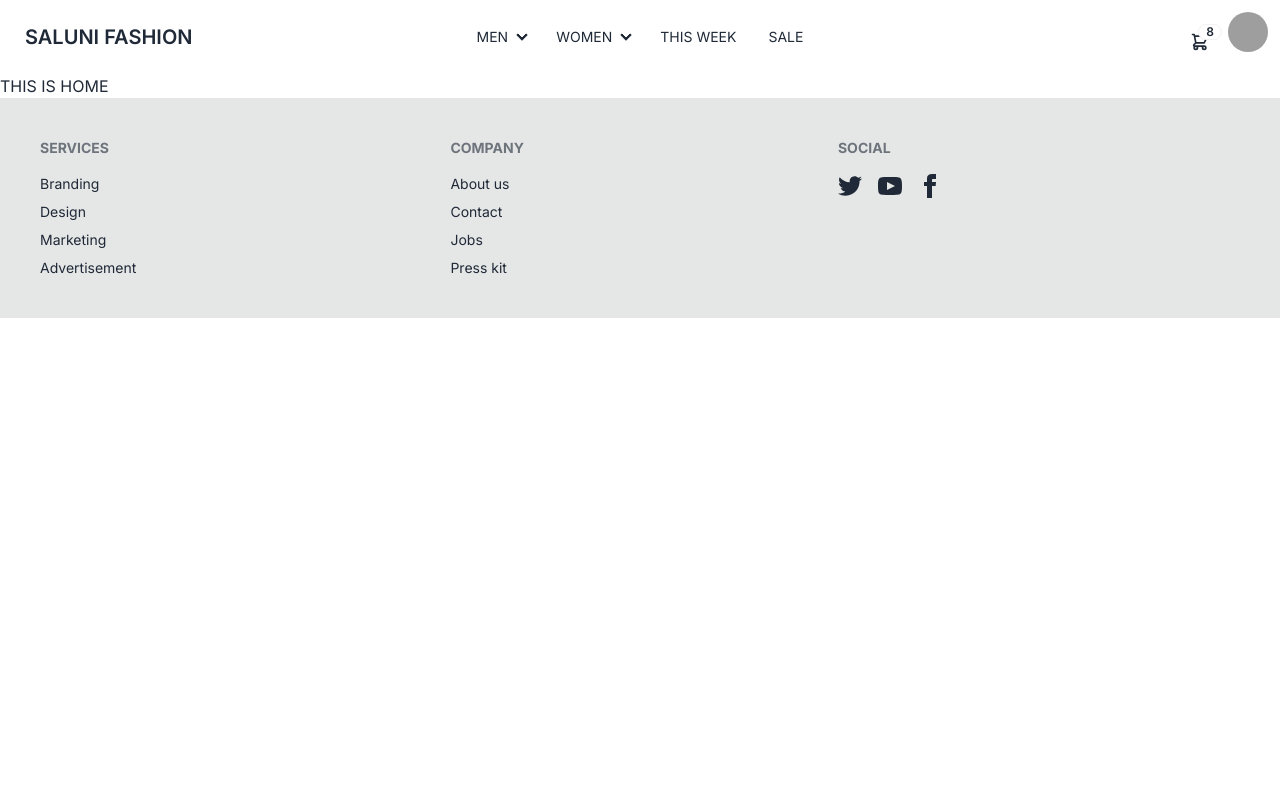
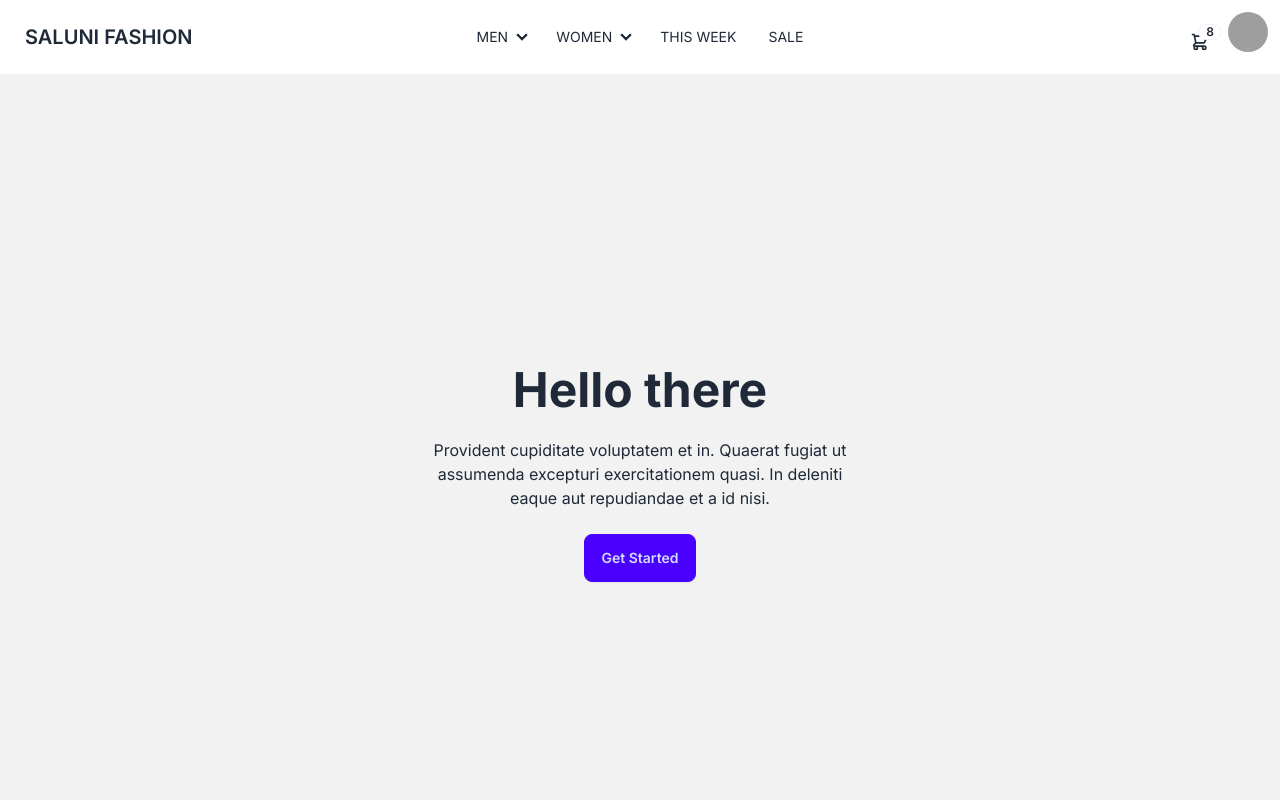
Before and after one commit to BhathiyaPrasad/my-ecommerce-store, a Next.js app: page / in a window 1280 px wide. Shown: the top 800 px of the page. Built offline with nearby package versions, Linux system fonts and the light colour scheme; grey boxes are pictures that could not be loaded.

Commit message:
import the component

```diff
--- a/src/app/page.tsx
+++ b/src/app/page.tsx
@@ -1,10 +1,10 @@
 import Image from "next/image";
 import MainLayout from "@components/layout/MainLayout";
-
+import Hero from "@components/Hero";
 
 export default function Home() {
   return (
-    <MainLayout><h1>THIS IS HOME</h1></MainLayout>
+    <MainLayout><Hero/><h1>THIS IS HOME</h1></MainLayout>
 
   );
 }
```
